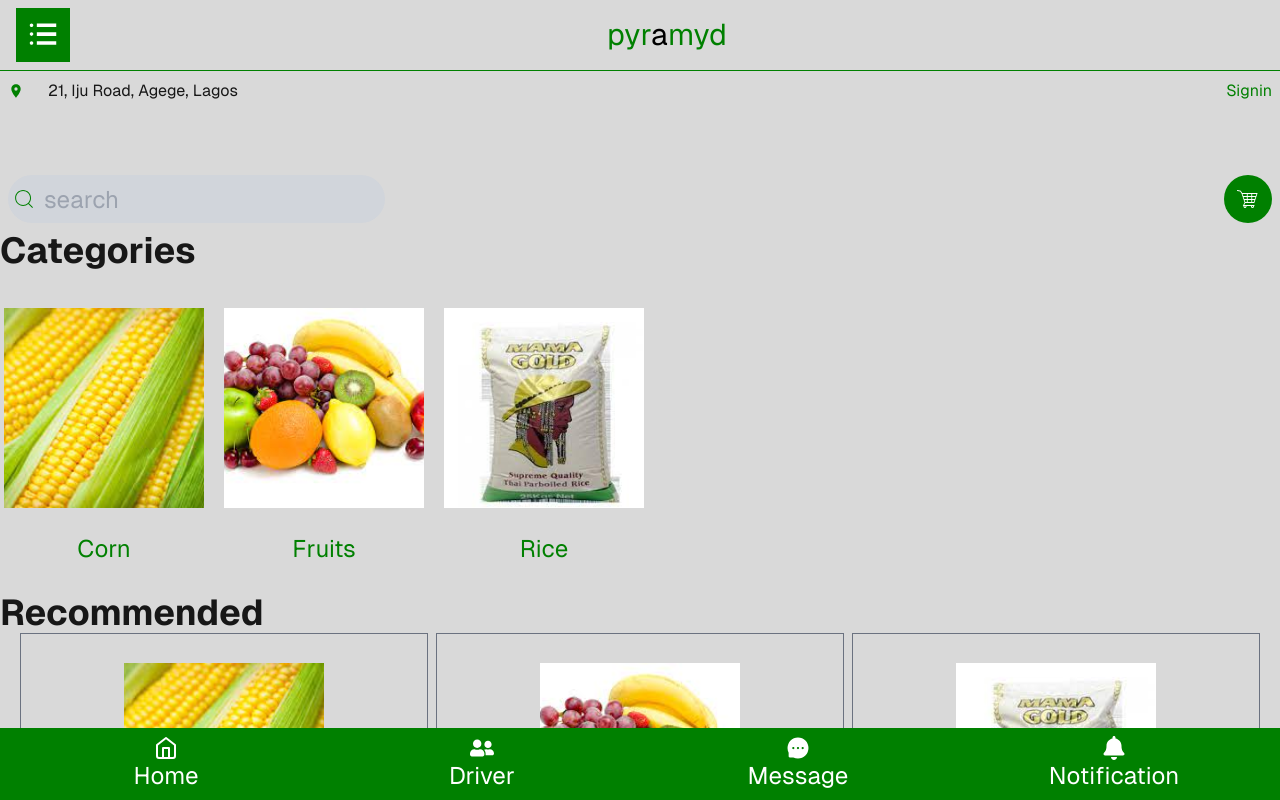
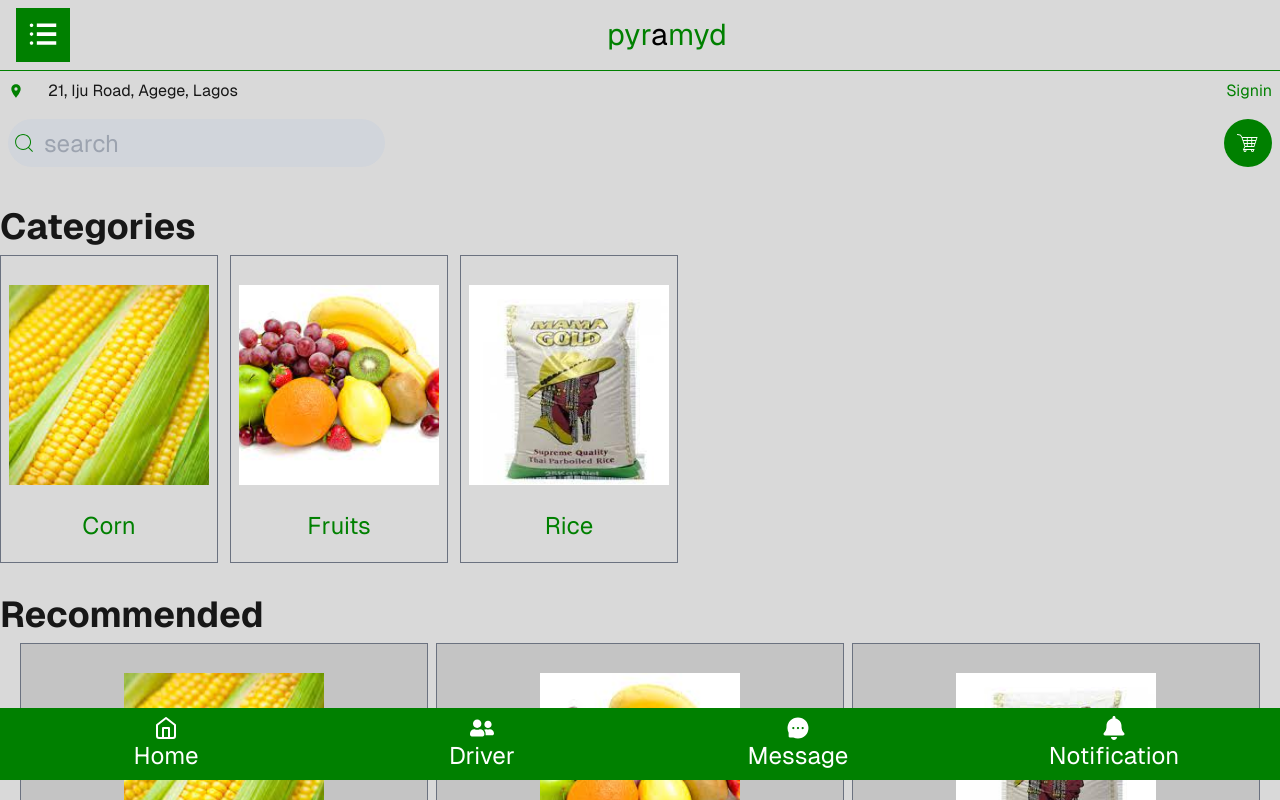
Before and after one commit to Abdul-luh/farmlite, a Next.js app: page / in a window 1280 px wide. Shown: the top 800 px of the page. Built offline with nearby package versions, Linux system fonts and the light colour scheme.

Commit message:
ui correction

```diff
--- a/src/app/components/atoms/Card.tsx
+++ b/src/app/components/atoms/Card.tsx
@@ -6,17 +6,19 @@ export default function Card({
 	title,
 	price,
 	minAmount,
+	className,
 }: {
 	imgSrc: string;
 	name?: string;
 	title?: string;
 	price?: string;
 	minAmount?: string;
+	className?: string;
 }) {
 	return (
 		<div
-			className={`p-1 min-w-[200px] flex flex-col items-center  ${
-				!name && " border border-gray-500"
+			className={`py-1 px-2 flex flex-col items-center  border border-gray-500 ${className}  ${
+				!name && " bg-[#C4C4C4]"
 			}`}>
 			<Image
 				className="object-contain h-[250px] w-[200px]"
--- a/src/app/components/molecules/CategoriesArea.tsx
+++ b/src/app/components/molecules/CategoriesArea.tsx
@@ -10,7 +10,12 @@ export default function CategoriesArea() {
 				{/* CATEGORIES CARDS  */}
 
 				{catgs.map((catg) => (
-					<Card key={catg.name} imgSrc={catg.src} name={catg.name} />
+					<Card
+						key={catg.name}
+						imgSrc={catg.src}
+						name={catg.name}
+						className="min-w-[200px]"
+					/>
 				))}
 			</div>
 		</div>
--- a/src/app/components/molecules/Footer.tsx
+++ b/src/app/components/molecules/Footer.tsx
@@ -5,7 +5,7 @@ import { LuHome } from "react-icons/lu";
 
 export default function Footer() {
 	return (
-		<div className="sticky bottom-0 grid grid-cols-4 justify-evenly  bg-[#008000] text-white text-base sm:text-2xl text-center w-full p-2">
+		<footer className="sticky bottom-5 grid grid-cols-4 justify-evenly  bg-[#008000] text-white text-base sm:text-2xl text-center w-full p-2">
 			<Link href="/" className="flex flex-col items-center">
 				<LuHome />
 				<p className="capitalize">Home</p>
@@ -22,6 +22,6 @@ export default function Footer() {
 				<FaBell />
 				<p className="capitalize">Notification</p>
 			</Link>
-		</div>
+		</footer>
 	);
 }
--- a/src/app/components/molecules/Header.tsx
+++ b/src/app/components/molecules/Header.tsx
@@ -1,12 +1,14 @@
 import React from "react";
 import Navbar from "./Navbar";
 import Location from "../atoms/Location";
+import SearchArea from "../atoms/SearchArea";
 
 export default function Header() {
 	return (
-		<header className="w-full pb-8">
+		<header className="w-full pb-2">
 			<Navbar />
 			<Location />
+			<SearchArea />
 		</header>
 	);
 }
--- a/src/app/components/molecules/Hero.tsx
+++ b/src/app/components/molecules/Hero.tsx
@@ -5,7 +5,6 @@ import CategoriesArea from "../molecules/CategoriesArea";
 export default function Hero() {
 	return (
 		<div className="w-full bg-[url('/images/seeds.svg')">
-			<SearchArea />
 			<CategoriesArea />
 		</div>
 	);
--- a/src/app/components/molecules/Navbar.tsx
+++ b/src/app/components/molecules/Navbar.tsx
@@ -23,7 +23,9 @@ export default function Navbar() {
 					className="absolute w-screen h-screen top-0 left-0 z-10 bg-gray-50/25"
 					onClick={handleNavClick}>
 					<div className="relative bg-white w-72 h-screen p-2">
-						<p className="capitalize bold text-right ">Abdulazeez MAestro</p>
+						<p className="capitalize bold text-right pb-20 pt-4">
+							Abdulazeez MAestro
+						</p>
 						<ul className="flex flex-col gap-2 py-4 text-2xl">
 							<li className="cursor-pointer pl-4">
 								<Link href="/">My Community</Link>
--- a/src/app/components/molecules/Recommended.tsx
+++ b/src/app/components/molecules/Recommended.tsx
@@ -3,8 +3,8 @@ import { catgs } from "../categories";
 
 export default function Recommended() {
 	return (
-		<div className="">
-			<h1 className="">Recommended</h1>
+		<div className="py-4">
+			<h1 className="py-2">Recommended</h1>
 			<div className="grid grid-cols-2 md:grid-cols-3 gap-2 max-w-[1240px] mx-auto">
 				{catgs.map((catg) => (
 					<Card
--- a/src/app/components/molecules/Wrapper.tsx
+++ b/src/app/components/molecules/Wrapper.tsx
@@ -3,7 +3,7 @@ import Footer from "./Footer";
 
 export default function Wrapper({ children }: { children: React.ReactNode }) {
 	return (
-		<div className="flex flex-col min-h-screen max-w-screen gap-6 font-[family-name:var(--font-geist-sans)]">
+		<div className="flex flex-col min-h-screen h-full max-w-screen gap-6 font-[family-name:var(--font-geist-sans)]">
 			<Header />
 			<div className="pb-8">{children}</div>
 			<Footer />
--- a/src/app/components/template/Home.tsx
+++ b/src/app/components/template/Home.tsx
@@ -1,3 +1,4 @@
+import CategoriesArea from "../molecules/CategoriesArea";
 import Hero from "../molecules/Hero";
 import Recommended from "../molecules/Recommended";
 import Wrapper from "../molecules/Wrapper";
--- /dev/null
+++ b/src/app/components/template/Message.tsx
@@ -0,0 +1,5 @@
+import Wrapper from "../molecules/Wrapper";
+
+export default function MessageTemp() {
+	return <Wrapper>MessageTemp</Wrapper>;
+}
--- /dev/null
+++ b/src/app/message/page.tsx
@@ -0,0 +1,6 @@
+import React from "react";
+import MessageTemp from "../components/template/Message";
+
+export default function Message() {
+	return <MessageTemp />;
+}
```
